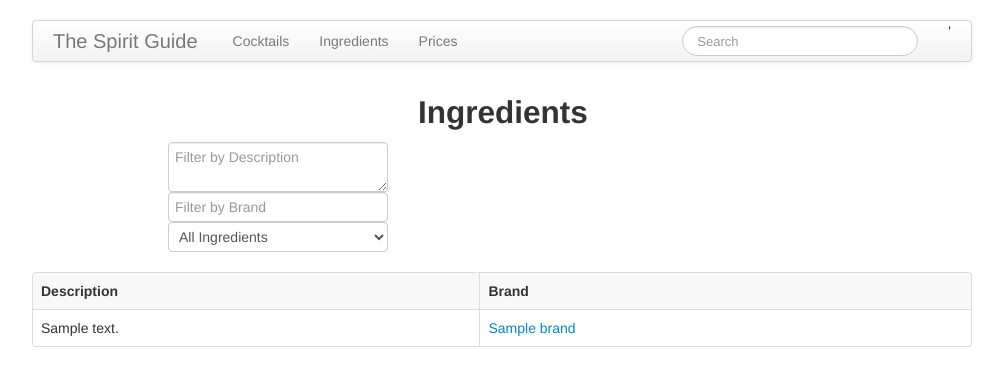
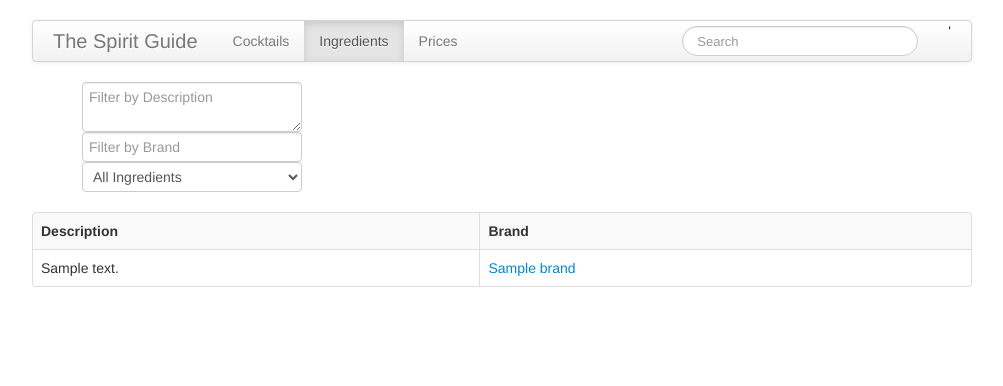
Before and after one commit to UVaCS4750-F13/spiritguide, a CakePHP app: the page made by app/View/Ingredients/index.ctp in a window 1280 px wide. Shown: the top 386 px of the page, without its empty margins (138-1141 px from the left). Run offline with PHP 8.4 and a stand-in for CakePHP, Linux system fonts and the light colour scheme; the template is opened without the code that fills it: most values are stand-ins (such as "Sample title", 1, 10 or a date in 2020); form fields are guessed from the names that the template uses; some libraries are stand-ins or nearby versions.

Commit message:
Ingredient index view update

```diff
--- a/app/View/Cocktails/index.ctp
+++ b/app/View/Cocktails/index.ctp
@@ -3,7 +3,7 @@
 <span id="form-row">
 <h2 id="cocktail-header">Cocktails</h2>
    	<?php echo $this->Form->create('Cocktail', array('action' => 'filter', 'class' => 'form-inline')); ?>
-    <fieldset>
+    <fieldset class ="filter-form">
          <?php echo $this->Form->input('type', array('label' => false, 'div' => false,
 				'options' => array(
 				'all' => 'All Cocktails',
--- a/app/View/Ingredients/index.ctp
+++ b/app/View/Ingredients/index.ctp
@@ -1,9 +1,12 @@
+<script>
+	document.getElementById("ingredient-tab").className = "active";
+</script>
+
 <div class="ingredients index">
 
-<span id="form-row">
-<h2 id="ingredient-header">Ingredients</h2>
-   	<?php echo $this->Form->create('Ingredient', array('action' => 'filter', 'class' => 'form-inline')); ?>
-    <fieldset>
+<span id="ingredient-index-span">
+   	<?php echo $this->Form->create('Ingredient', array('div' => false, 'action' => 'filter', 'class' => 'form-inline')); ?>
+    <fieldset class="filter-form">
         <?php echo $this->Form->input('descr', array('label' => false, 'div' => false, 'placeHolder' => 'Filter by Description')); ?>
         <?php echo $this->Form->input('brand', array('label' => false, 'div' => false, 'placeHolder' => 'Filter by Brand')); ?>
         <?php echo $this->Form->input('type', array('label' => false, 'div' => false,
--- a/app/View/Layouts/default.ctp
+++ b/app/View/Layouts/default.ctp
@@ -37,7 +37,7 @@
   									</li>
         						</ul>
      						</li>
-							<li><?php echo $this->Html->link('Ingredients',
+							<li id="ingredient-tab"><?php echo $this->Html->link('Ingredients',
 								array('controller' => 'ingredients', 'action' => 'index')); ?>
 							</li>
 							<li><?php echo $this->Html->link('Prices',
--- a/app/webroot/css/style.css
+++ b/app/webroot/css/style.css
@@ -44,16 +44,15 @@ html {
     border: 1px solid #DDD;
 }
 
-#form-row {
-	margin-left: 136px;
-	margin-right: auto;
+#ingredient-index-span {
+	width: 820px;
+	margin: 0 auto;
+    margin-left: 50px;
+    margin-right:auto;
 	display: inline-block;
 }
 
-#mixer-filter-button {
-	margin-left: 267px;
-	margin-top: 13px;
-}
+
 
 #cocktail-filter-button {
 	margin-left: 280px;
@@ -98,3 +97,12 @@ span h5 {
 #fav-button {
 	margin-left: 270px;
 }
+
+fieldset {
+	display: inline-block;
+	margin-right: 5px;
+}
+
+#ingredient-index-span fieldset input {
+	margin-right: 5px;
+}
```
